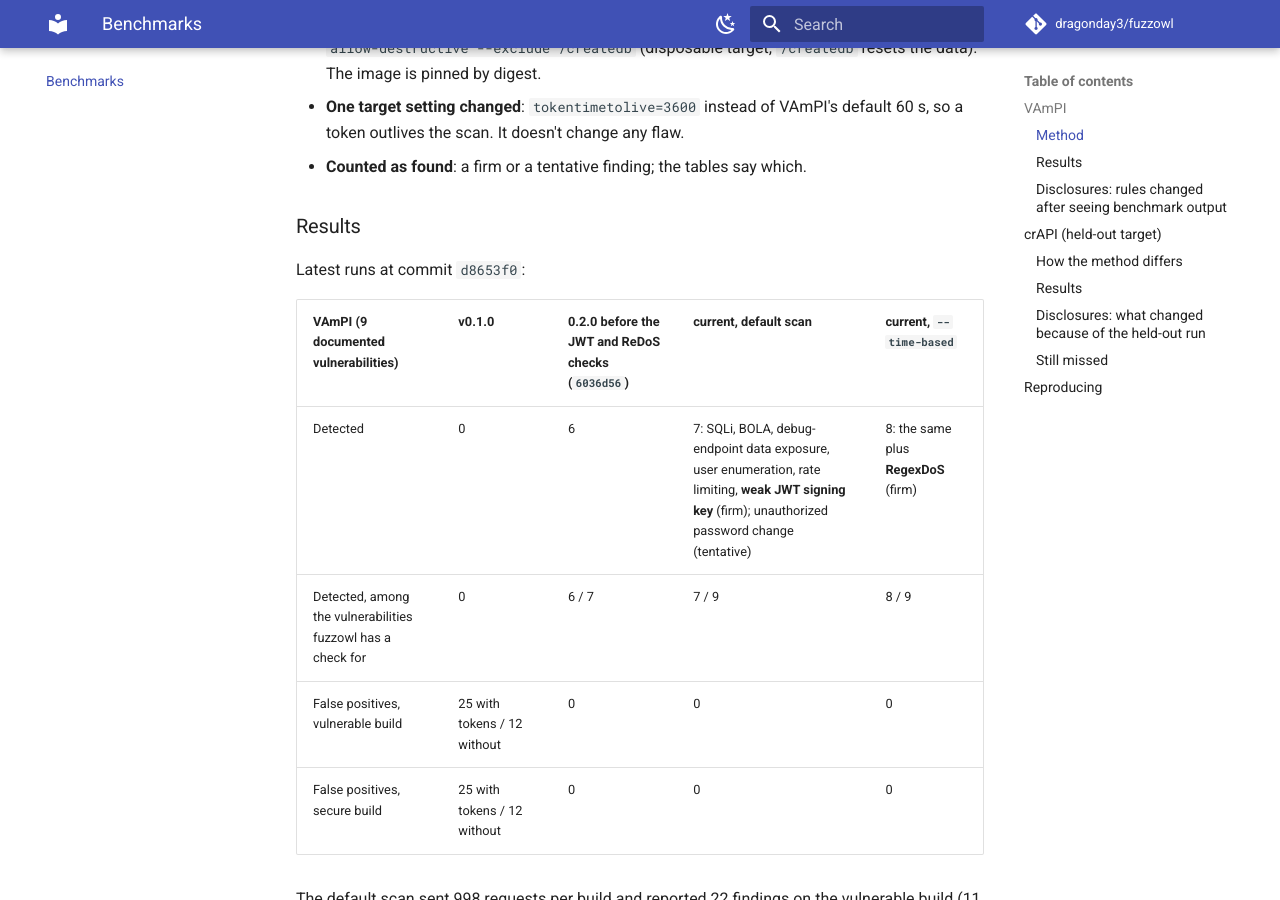
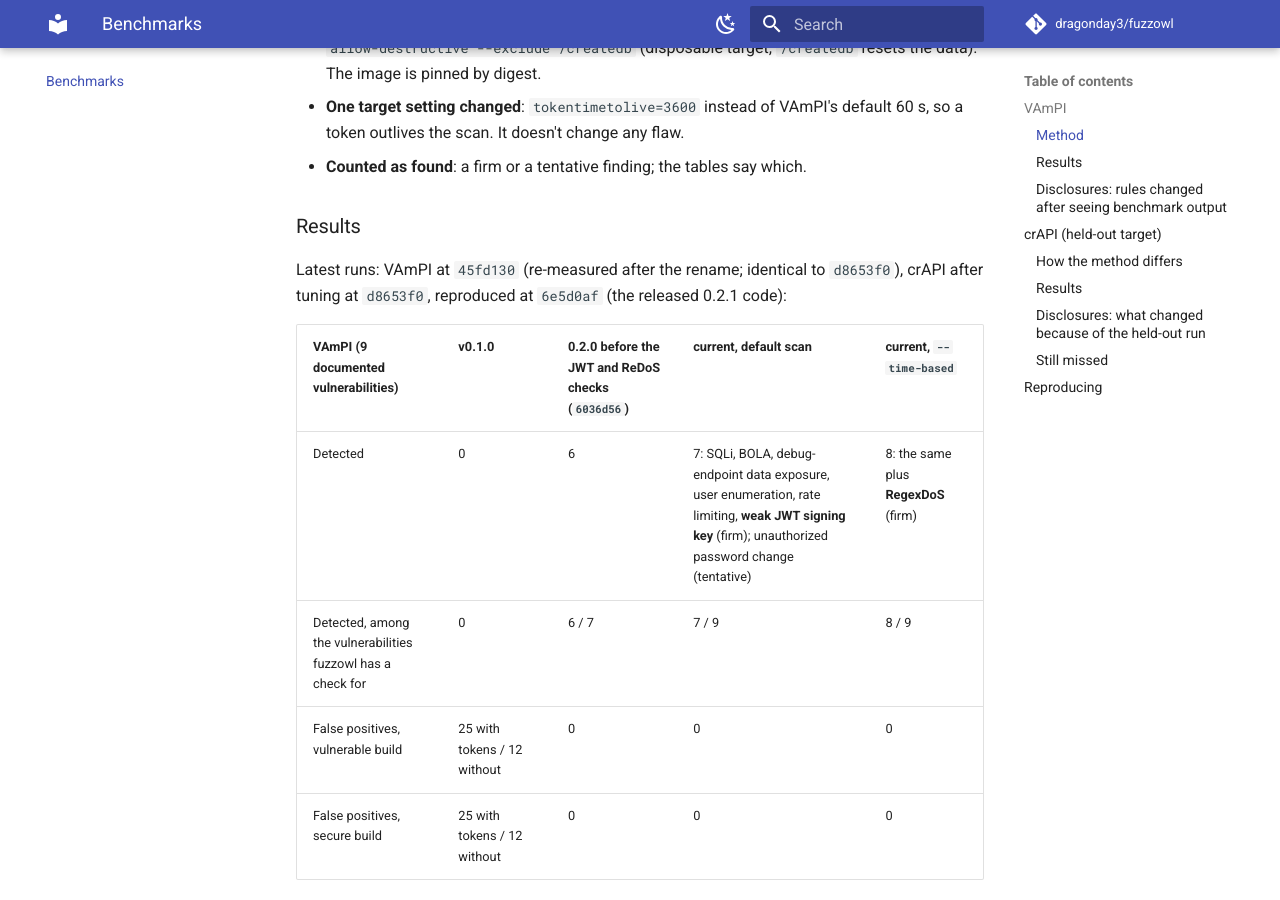
Before and after one commit to dragonday3/apifuzz, an MkDocs documentation site: the page built from docs-site/benchmarks.md, in a window 1280 px wide and 900 px high, scrolled down 1145 px. Built offline with MkDocs 1.6.1 and Material for MkDocs 9.7.7, drawn with Linux system fonts in a browser that asks for light colours; comment, search, counter and statistics services are not loaded; some of the changed text lies outside the part shown.

Commit message:
benchmarks: crAPI after tuning reproduced on the released 0.2.1 code (fresh stack; same 7/18, same 38 unmatched)
Co-Authored-By: Claude Opus 5.5 <noreply@anthropic.com>

```diff
--- a/docs-site/benchmarks.md
+++ b/docs-site/benchmarks.md
@@ -38,7 +38,8 @@ from the committed result files:
 
 ### Results
 
-Latest runs at commit `d8653f0`:
+Latest runs: VAmPI at `45fd130` (re-measured after the rename; identical to `d8653f0`), crAPI after tuning at
+`d8653f0`, reproduced at `6e5d0af` (the released 0.2.1 code):
 
 | VAmPI (9 documented vulnerabilities) | v0.1.0 | 0.2.0 before the JWT and ReDoS checks (`6036d56`) | current, default scan | current, `--time-based` |
 |---|---|---|---|---|
@@ -111,11 +112,11 @@ reported separately as "after tuning".
 
 ### Results
 
-| crAPI (18 documented challenges) | held-out (`b21ea70`; reproduced at `5a117ab`) | after tuning (`d8653f0`) |
+| crAPI (18 documented challenges) | held-out (`b21ea70`; reproduced at `5a117ab`) | after tuning (`d8653f0`; reproduced at `6e5d0af`) |
 |---|---|---|
 | Documented challenges detected | 5 / 18 (3 firm): vehicle-location BOLA, unauthenticated order access, JWT `alg:none` accepted (firm); video internal property exposed, admin video delete by a normal user (tentative, via the BOLA probe) | **7 / 18 (4 firm)**: also mechanic-report BOLA (firm, an id in a query parameter) and OTP brute force (tentative, weak evidence) |
 | ...among the 14 fuzzowl has a check for | 5 / 14 | 7 / 14 |
-| Findings | 62 (61 in the `5a117ab` reproduction) | 69 |
+| Findings | 62 (61 in the `5a117ab` reproduction) | 69 (68 in the `6e5d0af` reproduction) |
 | Outside the documented list, triaged by hand | 39: 29 real, **10 false positives** (4 firm) | 38: 32 real, **6 false positives** (0 firm, all tentative) |
 
 The held-out run was **reproduced at `5a117ab`** on a freshly created stack from the pinned images after review
```
Also changed, not shown: README.md (+3 -3 lines), benchmarks/README.md (+12 -9 lines), benchmarks/results/crapi.md (+4 -4 lines), 1 other file.
